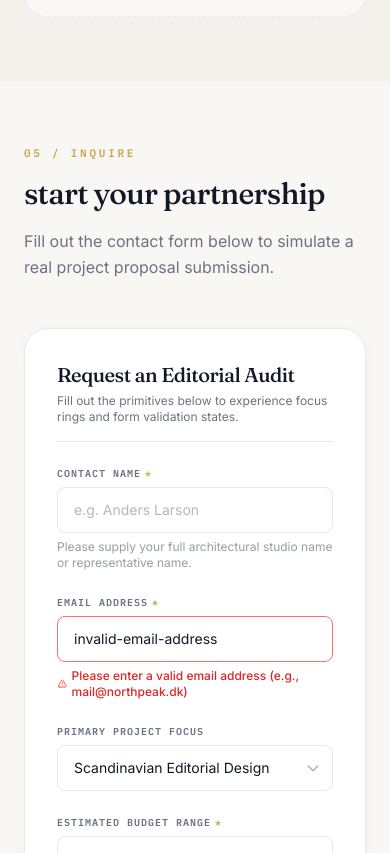
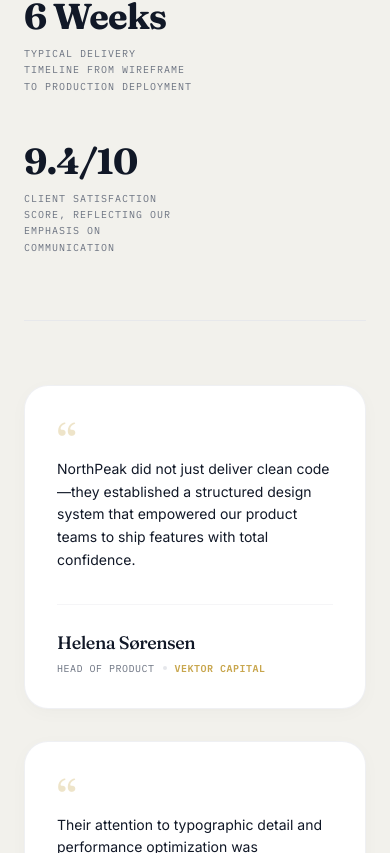
Before and after one commit to Suraj-codes1410/-NorthPeak-_Digital, a React (Vite) app: page / in a window 390 px wide. Shown: the part 6131-6984 px from the top of the page. Built offline with nearby package versions, Linux system fonts and the light colour scheme.

Commit message:
feat(results): build Results and Testimonials section with IntersectionObserver useCountUp hooks

```diff
--- a/src/App.tsx
+++ b/src/App.tsx
@@ -3,6 +3,7 @@ import { Navbar } from './components/layout/Navbar';
 import { Hero } from './components/sections/Hero';
 import { Services } from './components/sections/Services';
 import { Work } from './components/sections/Work';
+import { Results } from './components/sections/Results';
 import { Button } from './components/ui/Button';
 import { Card } from './components/ui/Card';
 import { FormField } from './components/ui/FormField';
@@ -33,6 +34,9 @@ function App() {
 
         {/* Phase 6: Selected Work Section */}
         <Work />
+
+        {/* Phase 7: Results & Testimonials Section */}
+        <Results />
 
         {/* Section: Pricing Placeholder (to support navigation anchors) */}
         <SectionWrapper
--- /dev/null
+++ b/src/components/sections/Results.tsx
@@ -0,0 +1,45 @@
+import React from 'react';
+import { SectionWrapper } from '../layout/SectionWrapper';
+import { CountUp } from '../ui/CountUp';
+import { TestimonialCard } from '../ui/TestimonialCard';
+import { metrics, testimonials, resultsHeader } from '../../content/results';
+
+export const Results: React.FC = () => {
+  return (
+    <SectionWrapper
+      id="results"
+      eyebrow={resultsHeader.eyebrow}
+      heading={resultsHeader.heading}
+      description={resultsHeader.description}
+      alternateBg
+    >
+      {/* Metrics Row */}
+      <div className="grid grid-cols-1 md:grid-cols-2 lg:grid-cols-3 gap-12 lg:gap-16 w-full text-left my-4">
+        {metrics.map((metric) => (
+          <div key={metric.label} className="flex flex-col gap-3">
+            <span className="font-display text-4xl sm:text-5xl lg:text-6xl font-bold tracking-tight text-primary leading-none">
+              <CountUp value={metric.value} suffix={metric.suffix} />
+            </span>
+            <span className="font-mono text-[10px] tracking-widest text-secondary uppercase max-w-[28ch] leading-relaxed">
+              {metric.label}
+            </span>
+          </div>
+        ))}
+      </div>
+
+      {/* Decorative Understated Divider */}
+      <div className="w-full h-px bg-border/80 my-16 md:my-20" aria-hidden="true" />
+
+      {/* Testimonials Grid */}
+      <div className="grid grid-cols-1 md:grid-cols-2 gap-8 lg:gap-10 w-full">
+        {testimonials.map((testimonial, index) => (
+          <div key={testimonial.name} className="h-full">
+            <TestimonialCard testimonial={testimonial} index={index} />
+          </div>
+        ))}
+      </div>
+    </SectionWrapper>
+  );
+};
+
+export default Results;
--- /dev/null
+++ b/src/components/ui/CountUp.tsx
@@ -0,0 +1,21 @@
+import React from 'react';
+import { useCountUp } from '../../hooks/useCountUp';
+
+interface CountUpProps {
+  value: string;
+  suffix?: string;
+  className?: string;
+}
+
+export const CountUp: React.FC<CountUpProps> = ({ value, suffix = '', className }) => {
+  const [formattedCount, ref] = useCountUp(value);
+
+  return (
+    <span ref={ref as React.Ref<HTMLSpanElement>} className={className}>
+      {formattedCount}
+      {suffix && <span className="select-none">{suffix}</span>}
+    </span>
+  );
+};
+
+export default CountUp;
--- /dev/null
+++ b/src/components/ui/TestimonialCard.tsx
@@ -0,0 +1,57 @@
+import React from 'react';
+import { Card } from './Card';
+import type { Testimonial } from '../../types/content';
+import { cn } from '../../utils/cn';
+
+interface TestimonialCardProps {
+  testimonial: Testimonial;
+  index: number;
+}
+
+export const TestimonialCard: React.FC<TestimonialCardProps> = ({ testimonial, index }) => {
+  const animationDelay = `${index * 150}ms`;
+
+  return (
+    <Card
+      tabIndex={0}
+      style={{ animationDelay }}
+      className={cn(
+        'group flex flex-col justify-between h-full bg-surface border border-border/60 rounded-card p-8 md:p-10 shadow-premium',
+        'cursor-pointer outline-none focus-ring',
+        'hover:-translate-y-1 hover:border-accent/40 hover:shadow-[0_16px_36px_-4px_rgba(17,24,39,0.05)]',
+        'focus-visible:-translate-y-1 focus-visible:border-accent/40 focus-visible:shadow-[0_16px_36px_-4px_rgba(17,24,39,0.05)]',
+        'transition-all duration-300 animate-fade-in-up'
+      )}
+      aria-label={`Testimonial from ${testimonial.name}`}
+    >
+      <div className="space-y-6 text-left">
+        {/* Quotation icon */}
+        <span
+          className="font-display text-5xl text-gold/30 select-none block leading-none h-4"
+          aria-hidden="true"
+        >
+          “
+        </span>
+
+        {/* Quote text */}
+        <p className="font-sans text-sm md:text-base text-primary leading-relaxed max-w-lg">
+          {testimonial.quote}
+        </p>
+      </div>
+
+      {/* Author Info */}
+      <div className="mt-8 pt-6 border-t border-border/40 text-left">
+        <h4 className="font-display text-lg font-medium text-primary mb-1">
+          {testimonial.name}
+        </h4>
+        <div className="flex flex-wrap items-center gap-x-2 text-[10px] font-mono uppercase tracking-wider">
+          <span className="text-secondary">{testimonial.role}</span>
+          <span className="w-1 h-1 rounded-full bg-border" aria-hidden="true" />
+          <span className="text-gold font-semibold">{testimonial.company}</span>
+        </div>
+      </div>
+    </Card>
+  );
+};
+
+export default TestimonialCard;
--- a/src/content/results.ts
+++ b/src/content/results.ts
@@ -32,3 +32,9 @@ export const testimonials: Testimonial[] = [
     company: 'Aura Health',
   },
 ];
+
+export const resultsHeader = {
+  eyebrow: 'WHAT IT ADDS UP TO',
+  heading: 'Results that speak louder than deliverables.',
+  description: 'Focus on measurable business impact rather than features.',
+};
--- /dev/null
+++ b/src/hooks/useCountUp.ts
@@ -0,0 +1,86 @@
+import { useEffect, useState, useRef } from 'react';
+
+/**
+ * Custom hook to animate a numerical value counting up from a starting number.
+ * Triggers once when the element enters the viewport using IntersectionObserver.
+ * Respects system prefers-reduced-motion settings.
+ *
+ * @param endValueStr The final target value represented as a string (e.g. "+184", "9.4", "6").
+ * @param duration Duration of the count-up animation in milliseconds.
+ * @param startValue Starting numerical value.
+ * @returns An array containing the formatted current count string and the ref to attach to the observed DOM element.
+ */
+export function useCountUp(
+  endValueStr: string,
+  duration = 1500,
+  startValue = 0
+) {
+  const [count, setCount] = useState(startValue);
+  const [isIntersecting, setIsIntersecting] = useState(false);
+  const elementRef = useRef<HTMLElement | null>(null);
+  const hasStarted = useRef(false);
+
+  // Parse potential prefixes (like '+'), parsed number, and count decimal places
+  const prefix = endValueStr.startsWith('+') ? '+' : '';
+  const parsedValue = parseFloat(endValueStr.replace(/[^\d.]/g, '')) || 0;
+  const hasDecimal = endValueStr.includes('.');
+  const decimalPlaces = hasDecimal ? endValueStr.split('.')[1].length : 0;
+
+  useEffect(() => {
+    if (typeof window === 'undefined') return;
+
+    // Check system setting for reduced motion
+    const prefersReducedMotion = window.matchMedia('(prefers-reduced-motion: reduce)').matches;
+    if (prefersReducedMotion) {
+      setCount(parsedValue);
+      return;
+    }
+
+    const observer = new IntersectionObserver(
+      ([entry]) => {
+        if (entry.isIntersecting && !hasStarted.current) {
+          setIsIntersecting(true);
+          hasStarted.current = true;
+          observer.disconnect();
+        }
+      },
+      { threshold: 0.1 }
+    );
+
+    if (elementRef.current) {
+      observer.observe(elementRef.current);
+    }
+
+    return () => observer.disconnect();
+  }, [parsedValue]);
+
+  useEffect(() => {
+    if (!isIntersecting) return;
+
+    let startTimestamp: number | null = null;
+
+    const step = (timestamp: number) => {
+      if (!startTimestamp) startTimestamp = timestamp;
+      const progress = Math.min((timestamp - startTimestamp) / duration, 1);
+
+      // easeOutQuad easing equation: progress * (2 - progress)
+      const easeProgress = progress * (2 - progress);
+      const currentValue = startValue + easeProgress * (parsedValue - startValue);
+
+      setCount(currentValue);
+
+      if (progress < 1) {
+        window.requestAnimationFrame(step);
+      } else {
+        setCount(parsedValue);
+      }
+    };
+
+    window.requestAnimationFrame(step);
+  }, [isIntersecting, startValue, parsedValue, duration]);
+
+  // Re-attach prefix and format decimals correctly
+  const formattedCount = prefix + count.toFixed(decimalPlaces);
+
+  return [formattedCount, elementRef] as const;
+}
```
